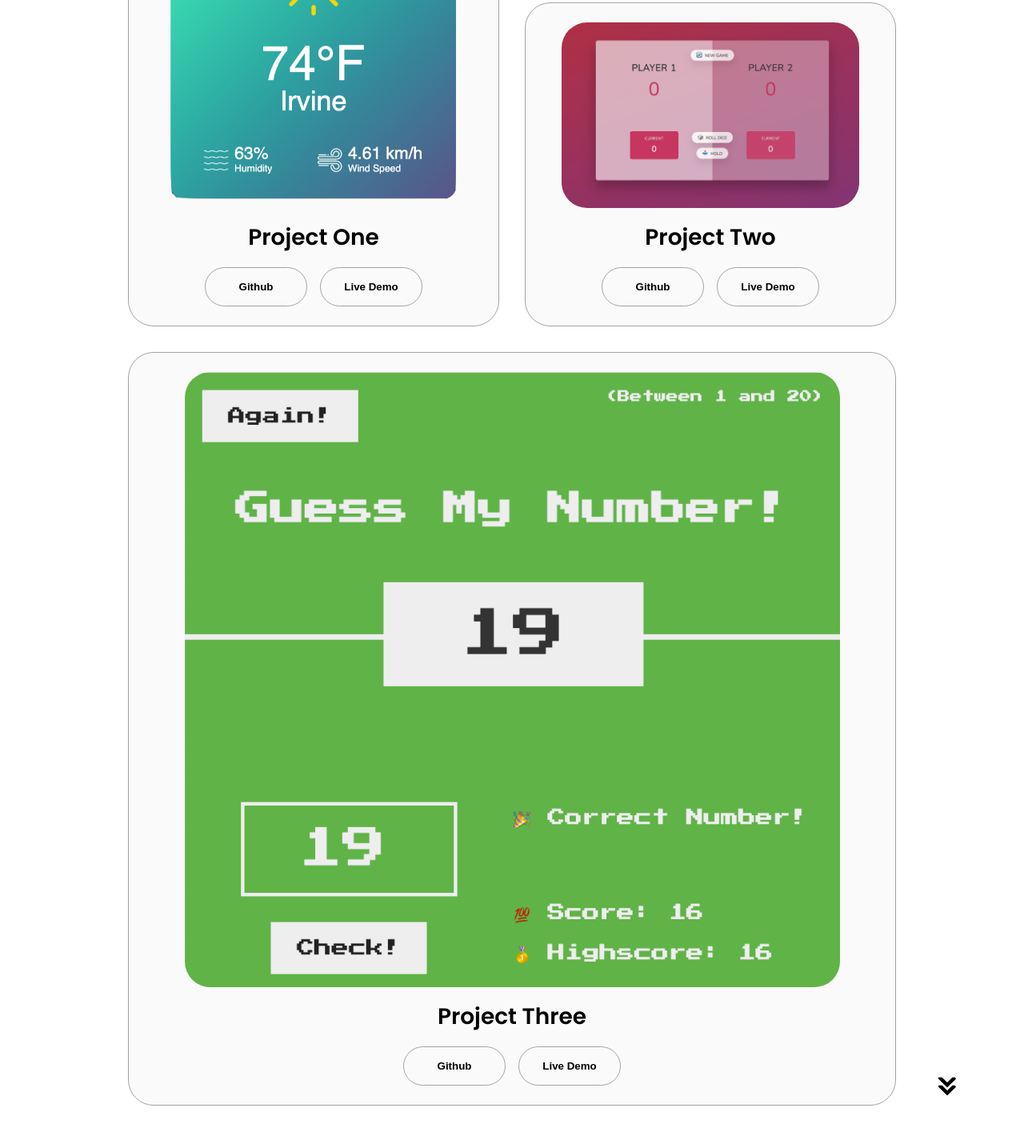
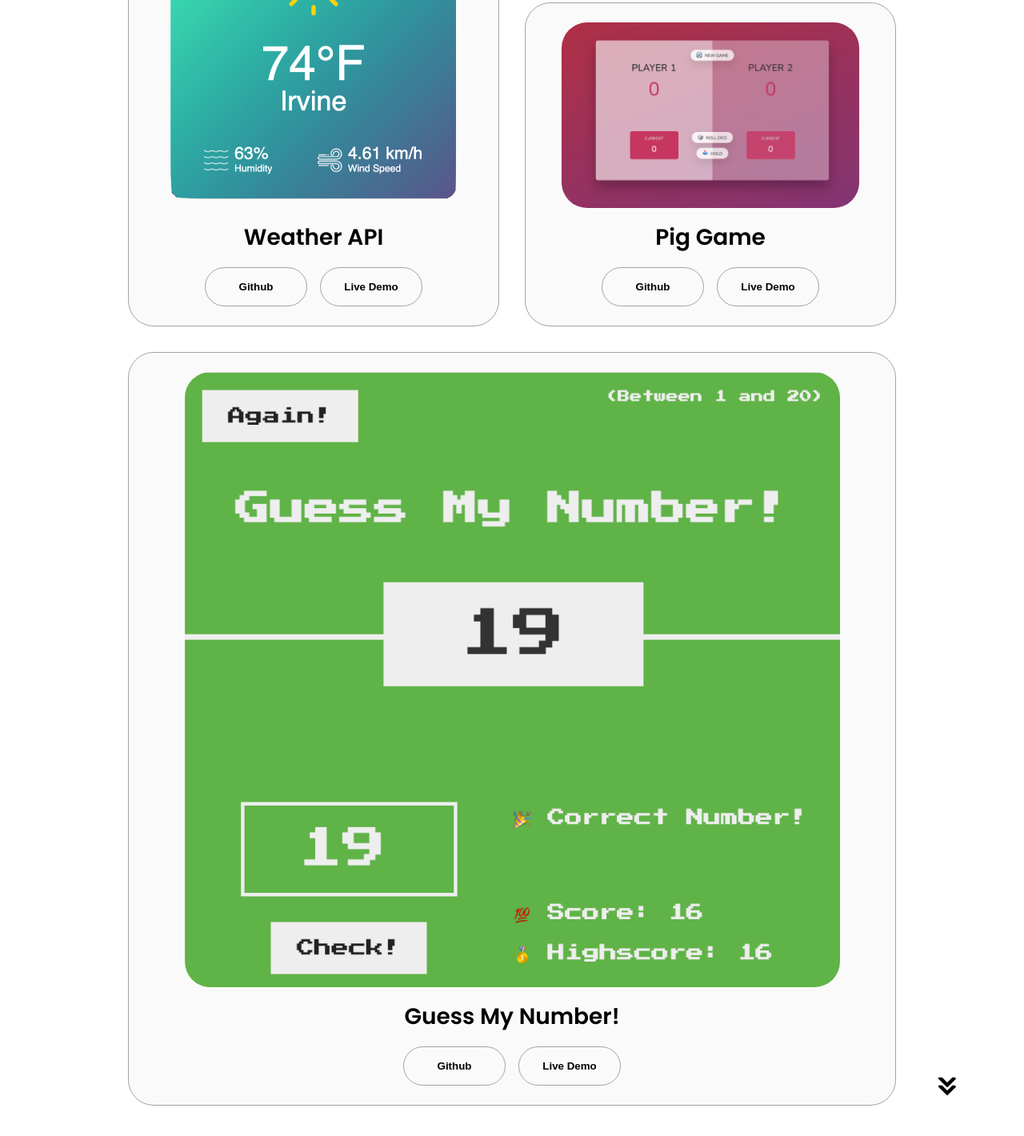
Before and after one commit to kevintran614/Website-Portfolio, a plain HTML site: page index.html in a window 1280 px wide. Shown: the part 2817-4237 px from the top of the page at 80% size. Drawn offline with Linux system fonts and the light colour scheme.

Commit message:
updates file project names

```diff
--- a/index.html
+++ b/index.html
@@ -250,7 +250,7 @@
                 class="project-img"
               />
             </div>
-            <h2 class="experience-sub-title project-title">Project One</h2>
+            <h2 class="experience-sub-title project-title">Weather API</h2>
             <div class="btn-container">
               <button
                 class="btn btn-color-2 project-btn"
@@ -274,7 +274,7 @@
                 class="project-img"
               />
             </div>
-            <h2 class="experience-sub-title project-title">Project Two</h2>
+            <h2 class="experience-sub-title project-title">Pig Game</h2>
             <div class="btn-container">
               <button
                 class="btn btn-color-2 project-btn"
@@ -298,7 +298,7 @@
                 class="project-img"
               />
             </div>
-            <h2 class="experience-sub-title project-title">Project Three</h2>
+            <h2 class="experience-sub-title project-title">Guess My Number!</h2>
             <div class="btn-container">
               <button
                 class="btn btn-color-2 project-btn"
```
Also changed, not shown: 1 other file.
